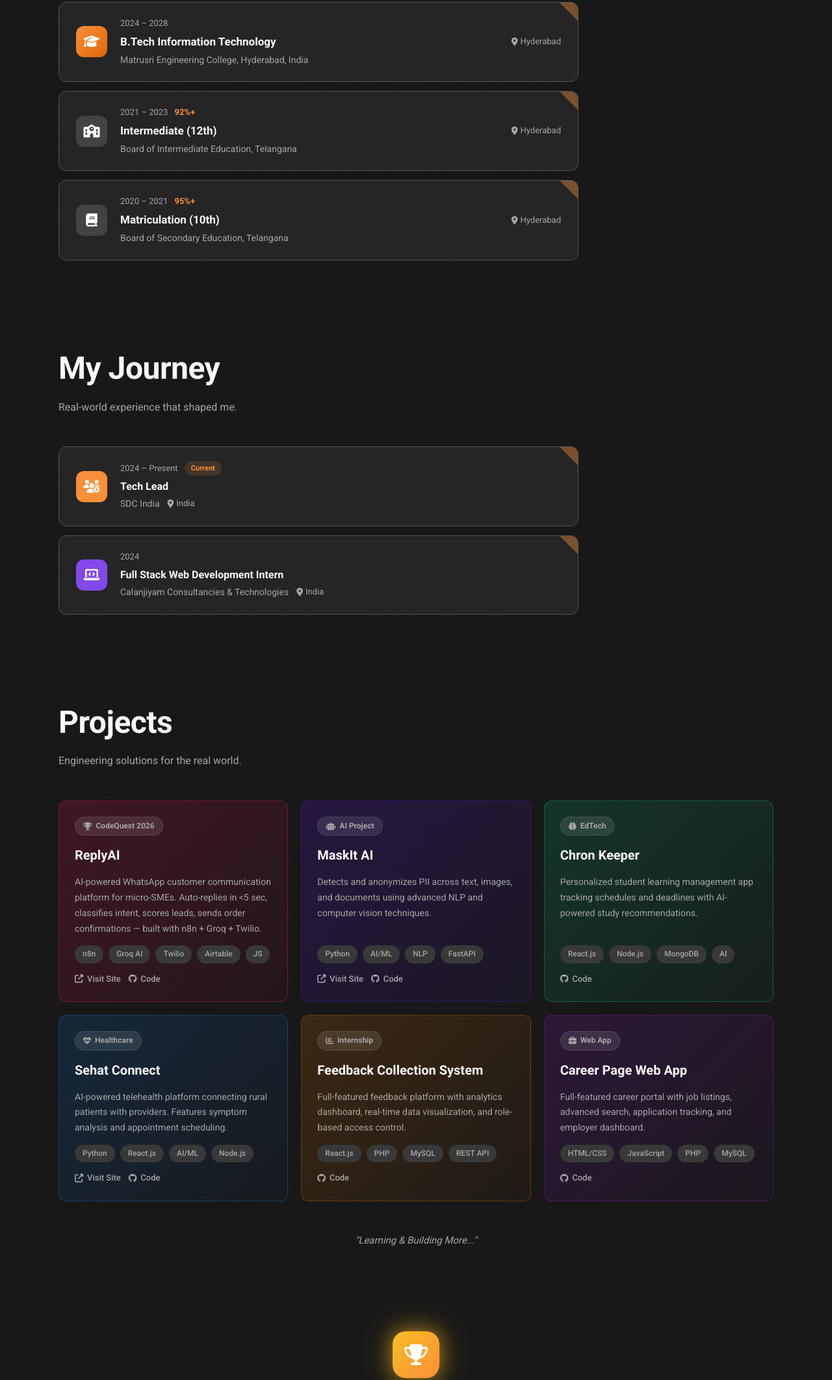
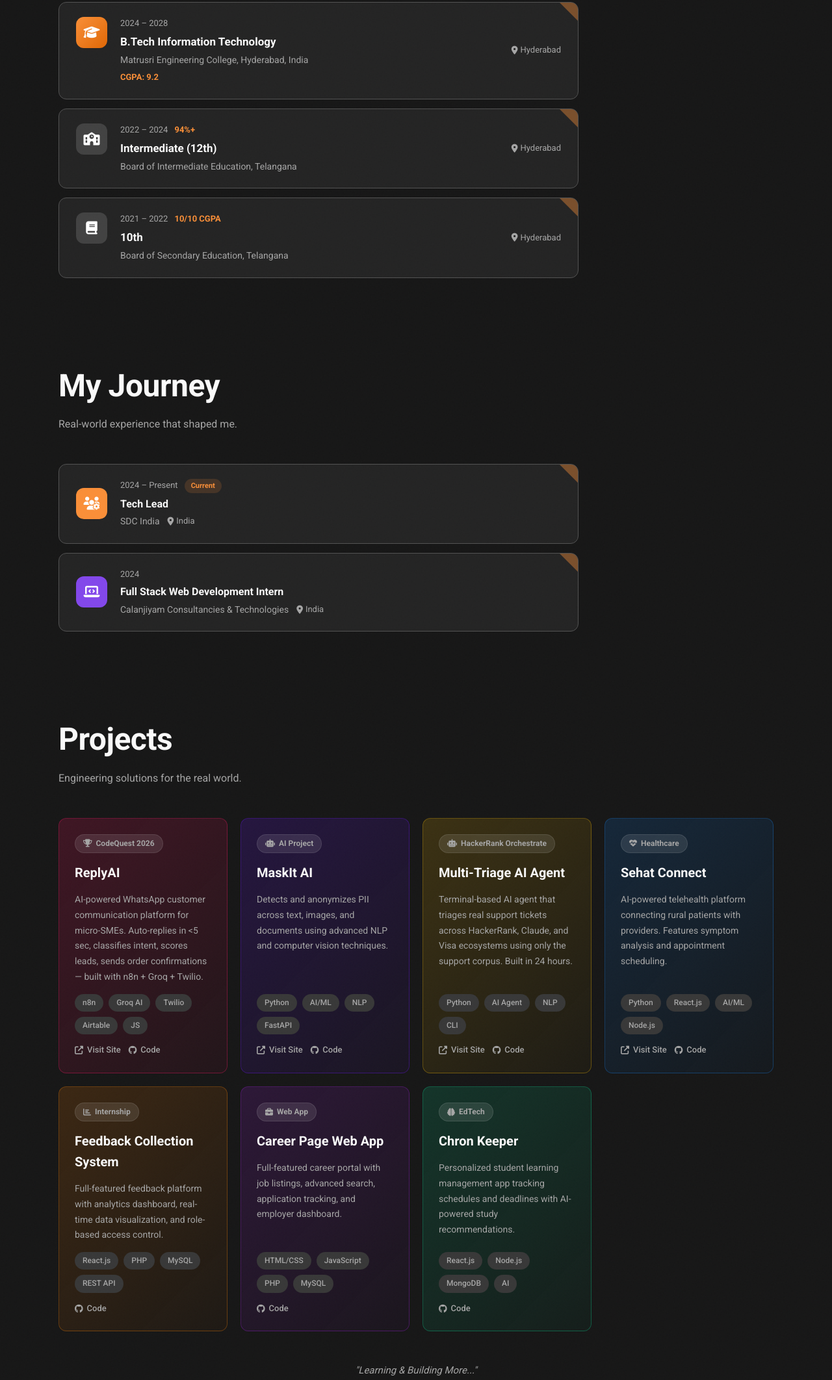
Before and after one commit to Rithwik29102006/portfolio, a plain HTML site: page index.html in a window 1280 px wide. Shown: the part 1973-4097 px from the top of the page at 65% size. Drawn offline with nearby package versions, Linux system fonts and the light colour scheme.

Commit message:
feat: update project details, credentials, academic records and styling

```diff
--- a/index.html
+++ b/index.html
@@ -169,6 +169,7 @@
             <div class="ac-meta">2024 – 2028</div>
             <div class="ac-title">B.Tech Information Technology</div>
             <div class="ac-inst">Matrusri Engineering College, Hyderabad, India</div>
+            <div class="ac-score" style="margin-top:6px">CGPA: 9.2</div>
           </div>
           <div class="ac-loc"><i class="fas fa-map-marker-alt"></i> Hyderabad</div>
           <div class="ac-corner"></div>
@@ -179,7 +180,7 @@
             <i class="fas fa-school"></i>
           </div>
           <div class="ac-body">
-            <div class="ac-meta">2021 – 2023 <span class="ac-score">92%+</span></div>
+            <div class="ac-meta">2022 – 2024 <span class="ac-score">94%+</span></div>
             <div class="ac-title">Intermediate (12th)</div>
             <div class="ac-inst">Board of Intermediate Education, Telangana</div>
           </div>
@@ -192,8 +193,8 @@
             <i class="fas fa-book"></i>
           </div>
           <div class="ac-body">
-            <div class="ac-meta">2020 – 2021 <span class="ac-score">95%+</span></div>
-            <div class="ac-title">Matriculation (10th)</div>
+            <div class="ac-meta">2021 – 2022 <span class="ac-score">10/10 CGPA</span></div>
+            <div class="ac-title">10th</div>
             <div class="ac-inst">Board of Secondary Education, Telangana</div>
           </div>
           <div class="ac-loc"><i class="fas fa-map-marker-alt"></i> Hyderabad</div>
@@ -270,21 +271,22 @@
             computer vision techniques.</p>
           <div class="proj-tech"><span>Python</span><span>AI/ML</span><span>NLP</span><span>FastAPI</span></div>
           <div class="proj-links">
-            <a href="https://mask-it-ai.vercel.app/" target="_blank" rel="noopener"><i class="fas fa-external-link-alt"></i> Visit Site</a>
-            <a href="https://github.com/Rithwik29102006" target="_blank" rel="noopener"><i class="fab fa-github"></i> Code</a>
+            <a href="https://mask-it-ai.vercel.app/" target="_blank" rel="noopener"><i
+                class="fas fa-external-link-alt"></i> Visit Site</a>
+            <a href="https://github.com/Rithwik29102006" target="_blank" rel="noopener"><i class="fab fa-github"></i>
+              Code</a>
           </div>
         </article>
         <article class="proj-card wiv-card" data-i="2"
-          style="--g1:hsl(160 84% 30%/0.25);--g2:hsl(160 84% 20%/0.1);--b:hsl(160 84% 40%/0.35);--bh:hsl(160 84% 50%/0.6);--glow:hsl(160 84% 39%/0.4);--th:hsl(160 84% 60%)">
+          style="--g1:hsl(45 90% 35%/0.25);--g2:hsl(45 90% 20%/0.1);--b:hsl(45 90% 45%/0.35);--bh:hsl(45 90% 55%/0.6);--glow:hsl(45 90% 45%/0.4);--th:hsl(45 90% 70%)">
           <div class="proj-glow"></div>
-          <div class="proj-badge-wrap"><span class="proj-badge"><i class="fas fa-brain"></i> EdTech</span></div>
-          <h3 class="proj-title">Chron Keeper</h3>
-          <p class="proj-desc">Personalized student learning management app tracking schedules and deadlines with
-            AI-powered study recommendations.</p>
-          <div class="proj-tech"><span>React.js</span><span>Node.js</span><span>MongoDB</span><span>AI</span></div>
+          <div class="proj-badge-wrap"><span class="proj-badge"><i class="fas fa-robot"></i> HackerRank Orchestrate</span></div>
+          <h3 class="proj-title">Multi-Triage AI Agent</h3>
+          <p class="proj-desc">Terminal-based AI agent that triages real support tickets across HackerRank, Claude, and Visa ecosystems using only the support corpus. Built in 24 hours.</p>
+          <div class="proj-tech"><span>Python</span><span>AI Agent</span><span>NLP</span><span>CLI</span></div>
           <div class="proj-links">
-            <a href="https://github.com/Rithwik29102006" target="_blank" rel="noopener"><i class="fab fa-github"></i>
-              Code</a>
+            <a href="https://github.com/Rithwik29102006/Multi-Triage" target="_blank" rel="noopener"><i class="fas fa-external-link-alt"></i> Visit Site</a>
+            <a href="https://github.com/Rithwik29102006/Multi-Triage" target="_blank" rel="noopener"><i class="fab fa-github"></i> Code</a>
           </div>
         </article>
         <article class="proj-card wiv-card" data-i="3"
@@ -296,8 +298,10 @@
             analysis and appointment scheduling.</p>
           <div class="proj-tech"><span>Python</span><span>React.js</span><span>AI/ML</span><span>Node.js</span></div>
           <div class="proj-links">
-            <a href="https://sehat-connect-gamma.vercel.app/" target="_blank" rel="noopener"><i class="fas fa-external-link-alt"></i> Visit Site</a>
-            <a href="https://github.com/Rithwik29102006" target="_blank" rel="noopener"><i class="fab fa-github"></i> Code</a>
+            <a href="https://sehat-connect-gamma.vercel.app/" target="_blank" rel="noopener"><i
+                class="fas fa-external-link-alt"></i> Visit Site</a>
+            <a href="https://github.com/Rithwik29102006" target="_blank" rel="noopener"><i class="fab fa-github"></i>
+              Code</a>
           </div>
         </article>
         <article class="proj-card wiv-card" data-i="4"
@@ -324,6 +328,18 @@
           <div class="proj-links">
             <a href="https://github.com/Rithwik29102006" target="_blank" rel="noopener"><i class="fab fa-github"></i>
               Code</a>
+          </div>
+        </article>
+
+        <article class="proj-card wiv-card" data-i="6"
+          style="--g1:hsl(160 84% 30%/0.25);--g2:hsl(160 84% 20%/0.1);--b:hsl(160 84% 40%/0.35);--bh:hsl(160 84% 50%/0.6);--glow:hsl(160 84% 39%/0.4);--th:hsl(160 84% 60%)">
+          <div class="proj-glow"></div>
+          <div class="proj-badge-wrap"><span class="proj-badge"><i class="fas fa-brain"></i> EdTech</span></div>
+          <h3 class="proj-title">Chron Keeper</h3>
+          <p class="proj-desc">Personalized student learning management app tracking schedules and deadlines with AI-powered study recommendations.</p>
+          <div class="proj-tech"><span>React.js</span><span>Node.js</span><span>MongoDB</span><span>AI</span></div>
+          <div class="proj-links">
+            <a href="https://github.com/Rithwik29102006" target="_blank" rel="noopener"><i class="fab fa-github"></i> Code</a>
           </div>
         </article>
       </div>
@@ -459,8 +475,10 @@
           </div>
           <h3 class="cert-title">Full Stack Development Program</h3>
           <p class="cert-issuer">Physics Wallah (PW Skills)</p>
-          <p class="cert-desc">Comprehensive full stack web development covering React, Node.js, databases, REST APIs and deployment.</p>
-          <a href="https://pwskills.com/learn/certificate/2cdf8b03-946e-4e83-85fc-b0c8c873a621/" target="_blank" rel="noopener" class="cert-link"><i class="fas fa-external-link-alt"></i> Verify Credential</a>
+          <p class="cert-desc">Comprehensive full stack web development covering React, Node.js, databases, REST APIs
+            and deployment.</p>
+          <a href="https://pwskills.com/learn/certificate/2cdf8b03-946e-4e83-85fc-b0c8c873a621/" target="_blank"
+            rel="noopener" class="cert-link"><i class="fas fa-external-link-alt"></i> Verify Credential</a>
         </div>
 
         <div class="cert-card wiv-card" data-i="1"
@@ -472,8 +490,11 @@
           </div>
           <h3 class="cert-title">Deloitte Australia — Technology Virtual Internship</h3>
           <p class="cert-issuer">Deloitte (via Forage)</p>
-          <p class="cert-desc">Technology consulting, data analysis, and professional practices in a simulated Deloitte environment.</p>
-          <a href="https://forage-uploads-prod.s3.amazonaws.com/completion-certificates/9PBTqmSxAf6zZTseP/udmxiyHeqYQLkTPvf_9PBTqmSxAf6zZTseP_79kLx38ZcSQT49ypp_1744967727272_completion_certificate.pdf" target="_blank" rel="noopener" class="cert-link"><i class="fas fa-external-link-alt"></i> Verify Credential</a>
+          <p class="cert-desc">Technology consulting, data analysis, and professional practices in a simulated Deloitte
+            environment.</p>
+          <a href="https://forage-uploads-prod.s3.amazonaws.com/completion-certificates/9PBTqmSxAf6zZTseP/udmxiyHeqYQLkTPvf_9PBTqmSxAf6zZTseP_79kLx38ZcSQT49ypp_1744967727272_completion_certificate.pdf"
+            target="_blank" rel="noopener" class="cert-link"><i class="fas fa-external-link-alt"></i> Verify
+            Credential</a>
         </div>
 
         <div class="cert-card wiv-card" data-i="2"
@@ -498,7 +519,8 @@
           </div>
           <h3 class="cert-title">Principles of Generative AI Certification</h3>
           <p class="cert-issuer">Infosys Springboard</p>
-          <p class="cert-desc">Generative AI fundamentals, large language models, prompt engineering and GenAI applications.</p>
+          <p class="cert-desc">Generative AI fundamentals, large language models, prompt engineering and GenAI
+            applications.</p>
           <span class="cert-link cert-no-link"><i class="fas fa-check-circle"></i> Credential Verified</span>
         </div>
 
--- a/styles.css
+++ b/styles.css
@@ -188,7 +188,7 @@ img{max-width:100%;display:block}
 .exp-corner{position:absolute;top:0;right:0;width:0;height:0;border-style:solid;border-width:0 28px 28px 0;border-color:transparent hsl(27 95% 60%/0.4) transparent transparent}
 
 /* ── PROJECTS ── */
-.proj-grid{display:grid;grid-template-columns:repeat(3,1fr);gap:20px}
+.proj-grid{display:grid;grid-template-columns:repeat(4,1fr);gap:20px}
 .proj-card{position:relative;overflow:hidden;background:linear-gradient(135deg,var(--g1),var(--g2));border:1px solid var(--b);border-radius:var(--radius);padding:24px;display:flex;flex-direction:column;gap:14px;cursor:pointer;transition:border-color 0.3s,box-shadow 0.3s}
 /* hover handled by JS tilt */
 .proj-glow{position:absolute;inset:0;background:var(--glow);opacity:0;filter:blur(32px);z-index:-1;transition:opacity 0.5s}
@@ -297,3 +297,13 @@ img{max-width:100%;display:block}
 
 /* No-link badge */
 .cert-no-link { display:inline-flex; align-items:center; gap:6px; font-size:13px; color:hsl(160 80% 55%); }
+
+/* ── Academic card alignment fix ── */
+.academic-card { align-items: flex-start; }
+.ac-body { flex: 1; min-width: 0; }
+.ac-loc { flex-shrink: 0; align-self: center; margin-left: auto; padding-left: 16px; }
+.ac-meta { flex-wrap: wrap; }
+
+/* ── 4-col proj grid responsive ── */
+@media(max-width:1200px){ .proj-grid{ grid-template-columns:repeat(2,1fr); } }
+@media(max-width:600px){  .proj-grid{ grid-template-columns:1fr; } }
```
